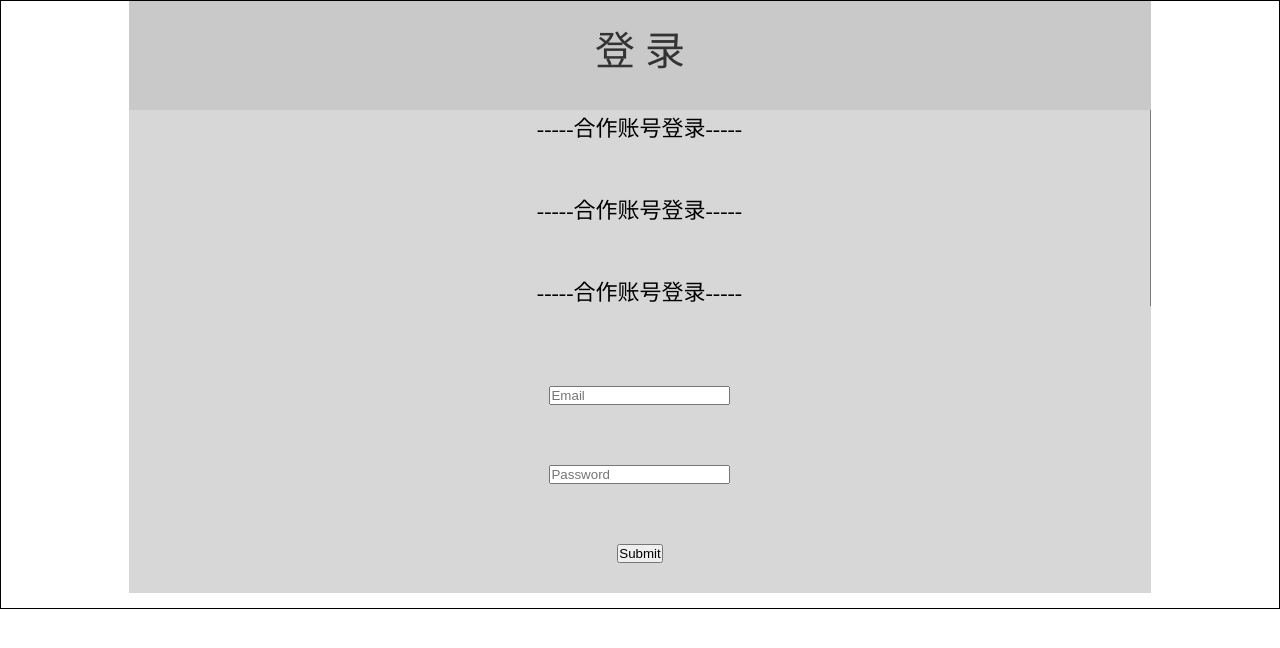
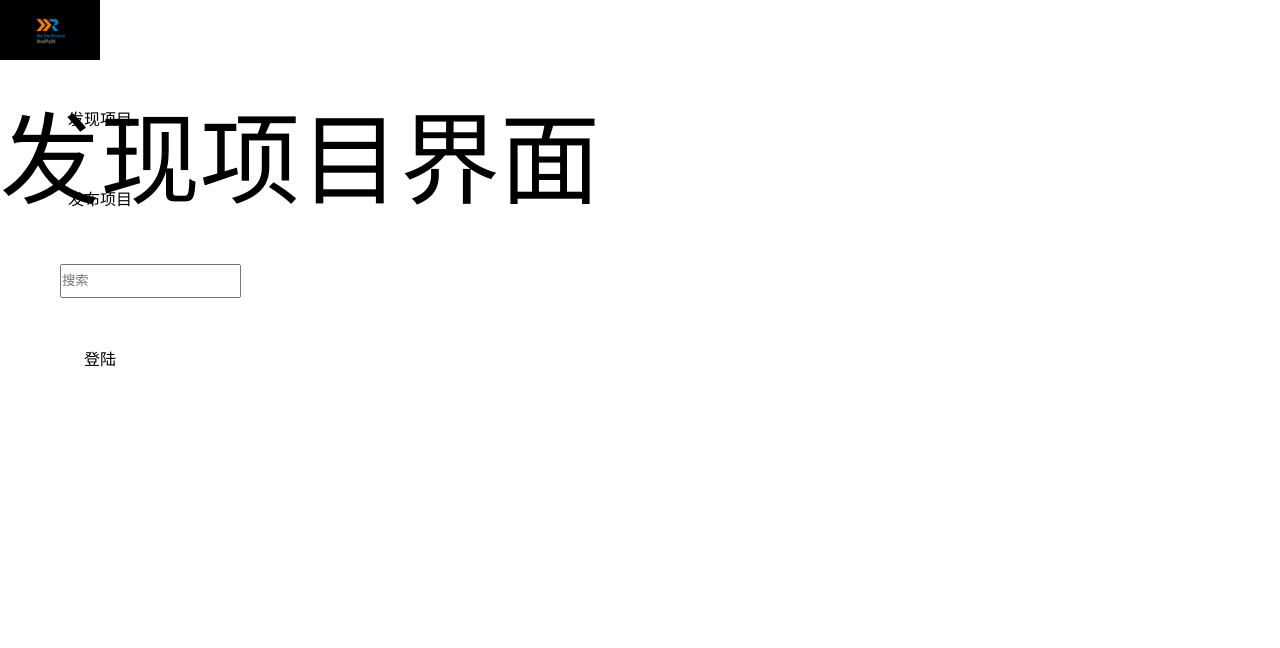
Before and after one commit to ApolloLab/SSR, a React app: page /find in a window 1280 px wide. Built offline with nearby package versions, Linux system fonts and the light colour scheme.

Commit message:
秦齐 提交 router 和 登陆界面

```diff
--- a/package.json
+++ b/package.json
@@ -30,6 +30,7 @@
     "react-dom": "^16.2.0",
     "react-redux": "^5.0.6",
     "react-router": "^4.2.0",
+    "react-router-dom": "^4.2.2",
     "redux": "^3.7.2",
     "webpack-dev-server": "^2.11.1"
   },
--- /dev/null
+++ b/public/src/components/qinqi/FindProject.js
@@ -0,0 +1,11 @@
+import React, {Component} from 'react';
+
+export default class FindProject extends React.Component {
+    render () {
+        return (
+                <div style={{fontSize:"100px"}}>
+                    发现项目界面
+                </div>
+        );
+    }
+}
--- /dev/null
+++ b/public/src/components/qinqi/Home.js
@@ -0,0 +1,11 @@
+import React, {Component} from 'react';
+
+export default class Home extends React.Component {
+    render () {
+        return (
+                <div style={{fontSize:"100px"}}>
+                    home界面
+                </div>
+        );
+    }
+}
--- a/public/src/components/qinqi/LoginComponent.js
+++ b/public/src/components/qinqi/LoginComponent.js
@@ -1,27 +1,52 @@
 import React, {Component} from 'react';
+import img1 from '../../../images/001.jpg';
 
-export default class LoginComponent extends React.Component {
+export default class LoginComponent extends Component {
+    constructor(){
+        super();
+        this.state={
+            index:0
+        }
+    }
 
     render() {
         return (
-            <div className="row LoginComponent_row_loginBtn" style={{border:"1px solid #000"}}>
-                <div className="col-md-9" style={{textAlign:"center",width:"80%",background:"#c9c9c9",margin:"0 auto",fontSize:"40px"}}>
-                    <span style={{display:"inline-block",margin:"18px",color:"#333"}}>登 录</span>
-                    <div className="row LoginComponent_row_box" style={{background:"#d7d7d7"}}>
-                        <div className="col-md-5" style={{borderRight:"1px solid #797979",margin:"15px auto",fontSize:"22px"}}>
+            <div className="row LoginComponent_row_loginBtn" style={{border: "1px solid #000"}}>
+                <div className="col-md-9" style={{
+                    textAlign: "center",
+                    width: "80%",
+                    background: "#c9c9c9",
+                    margin: "0 auto",
+                    fontSize: "40px"
+                }}>
+                    <span style={{display: "inline-block", margin: "18px", color: "#333"}}>登 录</span>
+                    <div className="row LoginComponent_row_box" style={{background: "#d7d7d7"}}>
+                        <div className="col-md-5"
+                             style={{borderRight: "1px solid #797979", margin: "15px auto", fontSize: "22px"}}>
                             <div className="col-md-10 LoginComponent-left-box-1">-----合作账号登录-----</div>
-                            <div className="col-md-10 LoginComponent-left-box">-----合作账号登录-----</div>
-                            <div className="col-md-10 LoginComponent-left-box">-----合作账号登录-----</div>
+                            <div className="col-md-10 LoginComponent-left-box">
+                                    <img className="col-md-3" src={img1} alt="001" />
+                                    <img className="col-md-3" src={img1} alt="002" />
+                                    <img className="col-md-3" src={img1} alt="003" />
+                            </div>
+                            <div className="col-md-10 LoginComponent-left-box">没有账号？<span>快速登陆</span></div>
                         </div>
-                        <div className="col-md-7" style={{width:"60%",margin:"15px auto"}}>
+                        <div className="col-md-7" style={{width: "60%", margin: "15px auto"}}>
                             <form>
                                 <div className="form-group col-md-8">
-                                    <input type="email" className="form-control LoginComponent_input" id="LoginComponent_email_input" placeholder="Email"/>
+                                    <input type="email" className="form-control LoginComponent_input"
+                                           id="LoginComponent_email_input" placeholder="Email"/>
                                 </div>
                                 <div className="form-group col-md-8">
-                                    <input type="password" className="form-control LoginComponent_input" id="LoginComponent_passward_input" placeholder="Password"/>
+                                    <input type="password" className="form-control LoginComponent_input"
+                                           id="LoginComponent_passward_input" placeholder="Password"/>
                                 </div>
-                                <button type="submit" className="btn btn-default LoginComponent_input">Submit</button>
+                                <div className="col-md-8">
+                                    <button type="submit" className="col-md-4 btn" style={{marginRight: "30%"}}>Submit
+                                    </button>
+                                    <span className="col-md-4"
+                                          style={{display: "inline-block", fontSize: "16px"}}>忘记密码</span>
+                                </div>
                             </form>
                         </div>
                     </div>
--- /dev/null
+++ b/public/src/components/qinqi/ReleaseProject.js
@@ -0,0 +1,11 @@
+import React, {Component} from 'react';
+
+export default class ReleaseProject extends React.Component {
+    render () {
+        return (
+                <div style={{fontSize:"100px"}}>
+                    发布项目界面
+                </div>
+        );
+    }
+}
--- a/public/src/index.js
+++ b/public/src/index.js
@@ -1,15 +1,72 @@
 'use strict'
-import React, { Component } from 'react';
+import React, {Component} from 'react';
 import ReactDom from 'react-dom';
+import {Route, Router, BrowserRouter, Switch, Link} from 'react-router-dom';
 import LoginComponent from './components/qinqi/LoginComponent.js';
+import Home from './components/qinqi/Home';
+import FindProject from './components/qinqi/FindProject';
+import ReleaseProject from './components/qinqi/ReleaseProject';
+import logo from '../images/ssr.jpg';
 
 
-export default class App extends React.Component {
+export default class App extends Component {
     render() {
         return (
-            <div>
-                <LoginComponent />
-            </div>
+            <BrowserRouter>
+                <div>
+                    <nav className="navbar navbar-default navbar-fixed-top index-nav-layout" role="navigation">
+                    <ul className="nav nav-tabs col-md-11">
+                        <li role="presentation" className="col-md-2">
+                            <img src={logo} alt="logo" style={{width:"100px",height:"60px"}}/>
+                        </li>
+                        <li role="presentation" className="col-md-2">
+                            <Link to="/find">发现项目</Link>
+                        </li>
+                        <li role="presentation" className="col-md-2">
+                            <Link to="/release">发布项目</Link>
+                        </li>
+                        <li role="presentation" className="col-md-4">
+                            <input type="text" placeholder="搜索"/>
+                        </li>
+                        <li role="presentation" className="col-md-2">
+                            <Link to="/login">登陆</Link>
+                        </li>
+                    </ul>
+                </nav>
+                    {/*<nav className="row" style={{fontSize: "18px"}}>*/}
+                    {/*<div className="col-md-6">*/}
+                    {/*<img className="col-md-4" src={logo} alt="ssrLogo"*/}
+                    {/*style={{width: "100px", height: "60px"}}/>*/}
+
+                    {/*<Link className="col-md-4" to="/find">*/}
+                    {/*发现项目*/}
+                    {/*</Link>*/}
+
+                    {/*<Link className="col-md-4" to="/release">*/}
+                    {/*发布项目*/}
+                    {/*</Link>*/}
+                    {/*<ul className="nav nav-tabs">*/}
+                    {/*<li role="presentation" className="active"><a href="#">发现项目</a></li>*/}
+                    {/*<li role="presentation"><a href="#">发布项目</a></li>*/}
+                    {/*</ul>*/}
+                    {/*</div>*/}
+                    {/*<div className="col-md-6">*/}
+                    {/*<input className="col-md-6" type="text" value=""/>*/}
+                    {/*<Link to="/login" className="com-md-6">*/}
+                    {/*登陆*/}
+                    {/*</Link>*/}
+                    {/*</div>*/}
+                    {/*</nav>*/}
+                    <div>
+                        <Switch>
+                            <Route exact path="/" component={Home}/>
+                            <Route path="/find" component={FindProject}/>
+                            <Route path="/release" component={ReleaseProject}/>
+                            <Route path="/login" component={LoginComponent}/>
+                        </Switch>
+                    </div>
+                </div>
+            </BrowserRouter>
         )
     }
 }
--- a/public/style/index.css
+++ b/public/style/index.css
@@ -1,6 +1,10 @@
 *{
     padding:0;
     margin:0;
+}
+
+a{
+    text-decoration: none;
 }
 
 .LoginComponent-left-box {
@@ -14,3 +18,40 @@
 form .col-md-8 {
     margin:0 auto;
 }
+
+.index-nav-layout {
+    height: 80px;
+}
+.index-nav-layout ul {
+    margin:0 auto;
+    height: 80px;
+    line-height: 80px;
+}
+
+.index-nav-layout ul li{
+    width: 100px;
+    height: 80px;
+}
+
+.index-nav-layout ul li a{
+    display: inline-block;
+    width: 200px;
+    height:80px;
+    text-decoration: none;
+    color:#000;
+    text-align: center;
+}
+
+.index-nav-layout ul li a:hover{
+    background:#d7d7d7;
+}
+
+.index-nav-layout ul li a:visited {
+    background-color: #d7d7d7;
+}
+
+
+.index-nav-layout ul li input {
+    height: 30px;
+    margin-left: 60%;
+}
--- a/webpack.config.js
+++ b/webpack.config.js
@@ -40,9 +40,9 @@ module.exports = {
             {
                 test: [/\.gif$/, /\.jpe?g$/, /\.png$/],
                 loader: 'url-loader',
-                // options: {
-                //     limit: 10000, //1w字节以下大小的图片会自动转成base64
-                // }
+                options: {
+                    limit: 10000, //1w字节以下大小的图片会自动转成base64
+                }
             },
             {
                 test: /\.json$/,
```
Also changed, not shown: public/images/001.jpg (added), public/images/ssr.jpg (added), 1 other file.
